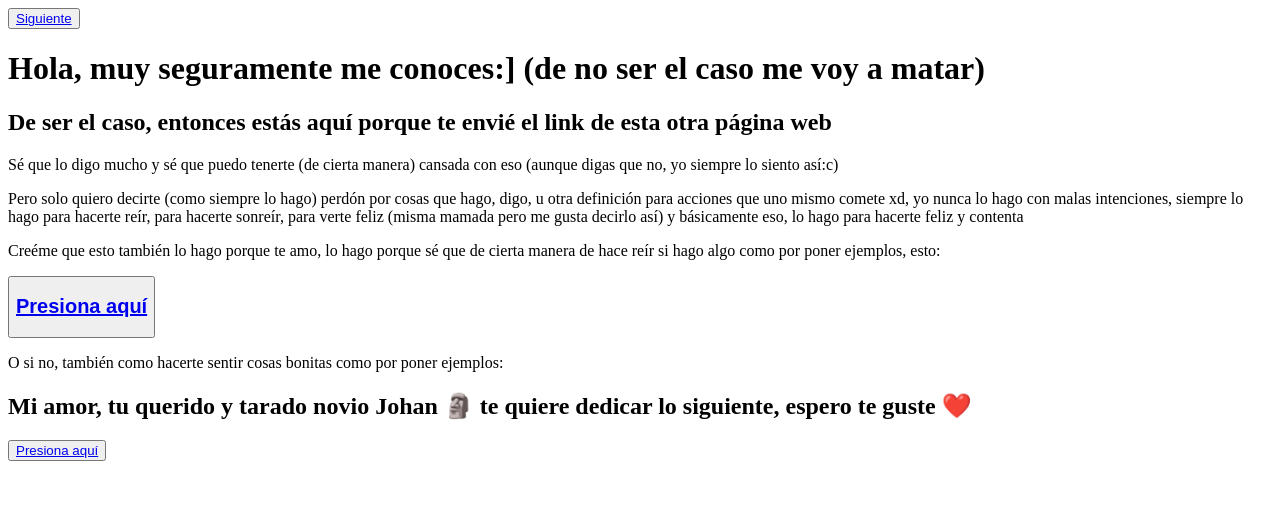
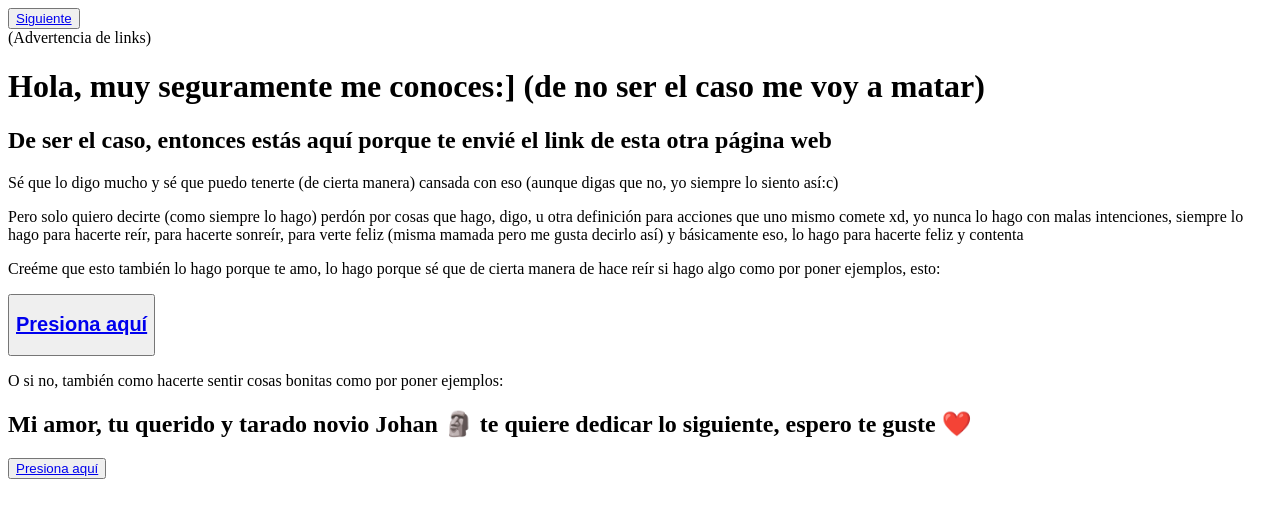
Before and after one commit to iAdaXz/iAdaXz.github.io, a plain HTML site: page index.html in a window 1280 px wide. Drawn offline with Linux system fonts and the light colour scheme.

Commit message:
initial commit

```diff
--- a/index.html
+++ b/index.html
@@ -9,6 +9,7 @@
     <button>
         <a href="perdon.html">Siguiente</a>
     </button>
+    <header>(Advertencia de links)</header>
     <h1>Hola, muy seguramente me conoces:] (de no ser el caso me voy a matar)</h1>
     <div class="losiento">
         <h2>De ser el caso, entonces estás aquí porque te envié el link de esta otra página web</h2>
```
